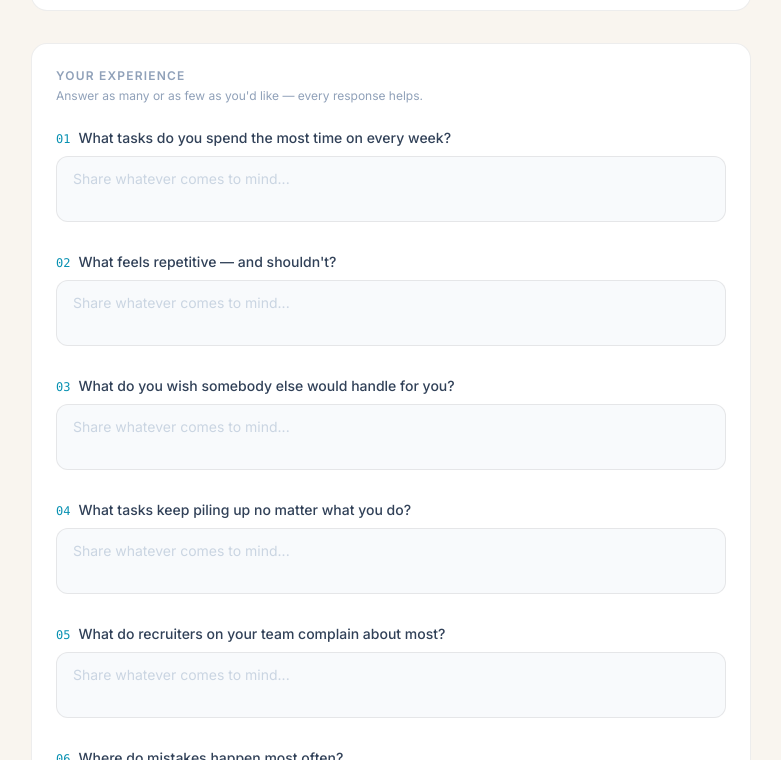
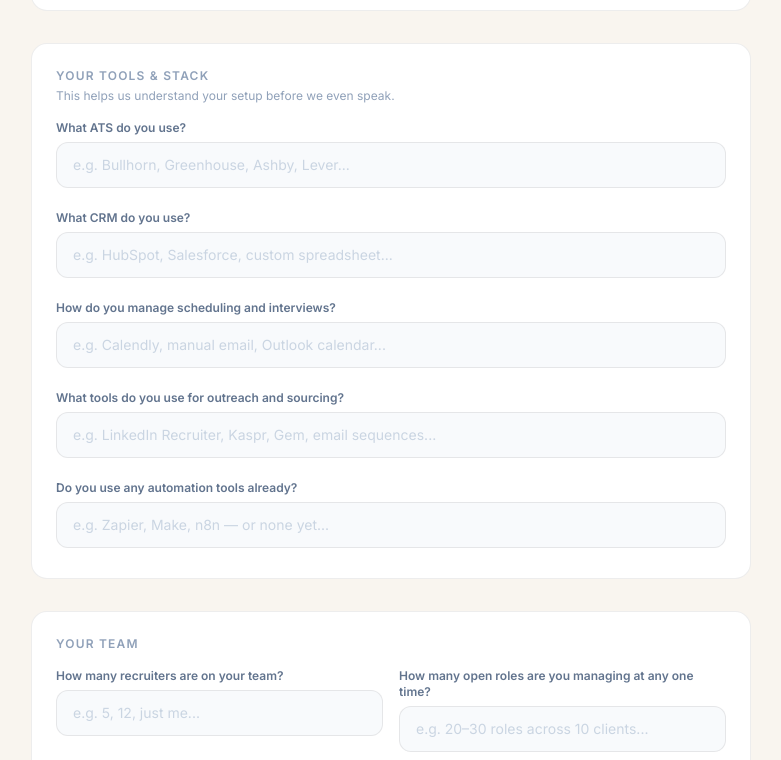
Before and after one commit to Anisabuilds/HireNove, a Next.js app: page /research in a window 1280 px wide. Shown: the part 520-1280 px from the top of the page, without its empty margins (249-1030 px from the left). Built offline with nearby package versions, Linux system fonts and the light colour scheme.

Commit message:
Expand research page: add tools, team, pain questions + warm thank you screen

```diff
--- a/app/research/page.tsx
+++ b/app/research/page.tsx
@@ -6,7 +6,24 @@ import { Loader2, ArrowRight, ArrowLeft } from "lucide-react";
 import { motion } from "framer-motion";
 import { cn } from "@/lib/utils";
 
-const questions = [
+const toolQuestions = [
+  { id: "t1", label: "What ATS do you use?", placeholder: "e.g. Bullhorn, Greenhouse, Ashby, Lever..." },
+  { id: "t2", label: "What CRM do you use?", placeholder: "e.g. HubSpot, Salesforce, custom spreadsheet..." },
+  { id: "t3", label: "How do you manage scheduling and interviews?", placeholder: "e.g. Calendly, manual email, Outlook calendar..." },
+  { id: "t4", label: "What tools do you use for outreach and sourcing?", placeholder: "e.g. LinkedIn Recruiter, Kaspr, Gem, email sequences..." },
+  { id: "t5", label: "Do you use any automation tools already?", placeholder: "e.g. Zapier, Make, n8n — or none yet..." },
+];
+
+const teamQuestions = [
+  { id: "s1", label: "How many recruiters are on your team?", placeholder: "e.g. 5, 12, just me..." },
+  { id: "s2", label: "How many open roles are you managing at any one time?", placeholder: "e.g. 20–30 roles across 10 clients..." },
+];
+
+const painQuestions = [
+  { id: "p1", label: "Have you tried to fix these problems before? What happened?", placeholder: "What did you try, and why didn't it stick?" },
+];
+
+const experienceQuestions = [
   { id: "q1",  label: "What tasks do you spend the most time on every week?" },
   { id: "q2",  label: "What feels repetitive — and shouldn't?" },
   { id: "q3",  label: "What do you wish somebody else would handle for you?" },
@@ -21,13 +38,18 @@ const questions = [
 
 type FormState = "idle" | "loading" | "success" | "error";
 
+const emptyForm = {
+  email: "", company: "",
+  t1: "", t2: "", t3: "", t4: "", t5: "",
+  s1: "", s2: "",
+  p1: "",
+  q1: "", q2: "", q3: "", q4: "", q5: "",
+  q6: "", q7: "", q8: "", q9: "", q10: "",
+};
+
 export default function ResearchPage() {
   const [formState, setFormState] = useState<FormState>("idle");
-  const [form, setForm] = useState({
-    email: "", company: "",
-    q1: "", q2: "", q3: "", q4: "", q5: "",
-    q6: "", q7: "", q8: "", q9: "", q10: "",
-  });
+  const [form, setForm] = useState(emptyForm);
 
   const set = (k: string, v: string) => setForm((p) => ({ ...p, [k]: v }));
 
@@ -39,7 +61,7 @@ export default function ResearchPage() {
       const res = await fetch("/api/research", {
         method: "POST",
         headers: { "Content-Type": "application/json" },
-        body: JSON.stringify({ ...form, name: "", phone: "", size: "", role: "" }),
+        body: JSON.stringify({ ...form, name: "", phone: "", size: form.s1, role: "" }),
       });
       if (!res.ok) throw new Error();
       setFormState("success");
@@ -56,10 +78,7 @@ export default function ResearchPage() {
           <Link href="/" className="relative h-7 w-32 block">
             <Image src="/logo-color.png" alt="HireNove" fill className="object-contain object-left" />
           </Link>
-          <Link
-            href="/"
-            className="flex items-center gap-1.5 text-xs font-medium text-slate-400 hover:text-slate-700 transition-colors"
-          >
+          <Link href="/" className="flex items-center gap-1.5 text-xs font-medium text-slate-400 hover:text-slate-700 transition-colors">
             <ArrowLeft size={13} />
             Back to site
           </Link>
@@ -71,27 +90,50 @@ export default function ResearchPage() {
           <motion.div
             initial={{ opacity: 0, y: 20 }}
             animate={{ opacity: 1, y: 0 }}
-            className="text-center py-20"
+            className="text-center py-24"
           >
-            <div
-              className="w-16 h-16 rounded-full flex items-center justify-center mx-auto mb-6"
-              style={{ background: "rgba(14,116,144,0.1)" }}
+            {/* Animated smile */}
+            <motion.div
+              initial={{ scale: 0.5, opacity: 0 }}
+              animate={{ scale: 1, opacity: 1 }}
+              transition={{ type: "spring", stiffness: 200, damping: 12 }}
+              className="text-7xl mb-8 select-none"
             >
-              <svg className="w-8 h-8 text-violet-600" fill="none" viewBox="0 0 24 24" stroke="currentColor" strokeWidth={1.5}>
-                <path strokeLinecap="round" strokeLinejoin="round" d="M5 13l4 4L19 7" />
-              </svg>
-            </div>
-            <h2 className="font-display font-bold text-slate-900 text-3xl mb-3">Thank you.</h2>
-            <p className="text-slate-500 text-base max-w-sm mx-auto mb-8 leading-relaxed">
-              Your responses have been saved. We review every submission carefully and use them to shape how we work.
-            </p>
-            <div className="flex items-center justify-center gap-4">
+              😊
+            </motion.div>
+            <motion.h2
+              initial={{ opacity: 0, y: 12 }}
+              animate={{ opacity: 1, y: 0 }}
+              transition={{ delay: 0.2 }}
+              className="font-display font-bold text-slate-900 text-3xl mb-3"
+            >
+              You're amazing. Thank you.
+            </motion.h2>
+            <motion.p
+              initial={{ opacity: 0, y: 12 }}
+              animate={{ opacity: 1, y: 0 }}
+              transition={{ delay: 0.35 }}
+              className="text-slate-500 text-base max-w-sm mx-auto mb-3 leading-relaxed"
+            >
+              Sharing your experience takes real trust — and it genuinely helps us build something better for recruitment teams like yours.
+            </motion.p>
+            <motion.p
+              initial={{ opacity: 0 }}
+              animate={{ opacity: 1 }}
+              transition={{ delay: 0.5 }}
+              className="text-slate-400 text-sm mb-10"
+            >
+              Every response is read carefully by Anisa personally.
+            </motion.p>
+            <motion.div
+              initial={{ opacity: 0 }}
+              animate={{ opacity: 1 }}
+              transition={{ delay: 0.6 }}
+              className="flex items-center justify-center gap-4"
+            >
               <button
-                onClick={() => {
-                  setFormState("idle");
-                  setForm({ email: "", company: "", q1: "", q2: "", q3: "", q4: "", q5: "", q6: "", q7: "", q8: "", q9: "", q10: "" });
-                }}
-                className="text-sm text-violet-600 hover:text-violet-500 font-medium transition-colors"
+                onClick={() => { setFormState("idle"); setForm(emptyForm); }}
+                className="text-sm text-[#0E7490] hover:text-[#0891B2] font-medium transition-colors"
               >
                 Submit another response
               </button>
@@ -99,18 +141,17 @@ export default function ResearchPage() {
               <Link href="/" className="text-sm text-slate-400 hover:text-slate-600 transition-colors">
                 Go back to HireNove →
               </Link>
-            </div>
+            </motion.div>
           </motion.div>
         ) : (
           <>
-            {/* Header */}
             <motion.div
               initial={{ opacity: 0, y: 20 }}
               animate={{ opacity: 1, y: 0 }}
               transition={{ duration: 0.5 }}
               className="mb-10"
             >
-              <p className="text-xs font-semibold uppercase tracking-widest text-violet-600 mb-3">Recruiter Research</p>
+              <p className="text-xs font-semibold uppercase tracking-widest text-[#0E7490] mb-3">Recruiter Research</p>
               <h1 className="text-3xl sm:text-4xl font-display font-bold text-slate-900 mb-4 leading-tight">
                 Help us understand what slows{" "}
                 <span className="gradient-text-static font-serif-accent">recruiters down.</span>
@@ -128,43 +169,36 @@ export default function ResearchPage() {
               onSubmit={handleSubmit}
               className="space-y-8"
             >
-              {/* Required fields */}
-              <div className="bg-white rounded-2xl p-6 border border-black/7 space-y-4">
-                <p className="text-xs font-semibold uppercase tracking-widest text-slate-400">About you</p>
+              {/* About you */}
+              <FormSection label="About you">
                 <div className="grid sm:grid-cols-2 gap-4">
-                  <Field
-                    label="Work email *"
-                    type="email"
-                    placeholder="jane@agency.com"
-                    value={form.email}
-                    onChange={(v) => set("email", v)}
-                    required
-                  />
-                  <Field
-                    label="Company name *"
-                    placeholder="Acme Recruitment"
-                    value={form.company}
-                    onChange={(v) => set("company", v)}
-                    required
-                  />
+                  <Field label="Work email *" type="email" placeholder="jane@agency.com" value={form.email} onChange={(v) => set("email", v)} required />
+                  <Field label="Company name *" placeholder="Acme Recruitment" value={form.company} onChange={(v) => set("company", v)} required />
                 </div>
-              </div>
+              </FormSection>
 
-              {/* Questions */}
-              <div className="bg-white rounded-2xl p-6 border border-black/7 space-y-6">
-                <div>
-                  <p className="text-xs font-semibold uppercase tracking-widest text-slate-400 mb-1">Your experience</p>
-                  <p className="text-slate-400 text-xs">Answer as many or as few as you'd like — every response helps.</p>
+              {/* Tools */}
+              <FormSection label="Your tools & stack" sub="This helps us understand your setup before we even speak.">
+                {toolQuestions.map((q) => (
+                  <TextArea key={q.id} label={q.label} placeholder={q.placeholder} value={form[q.id as keyof typeof form]} onChange={(v) => set(q.id, v)} rows={1} />
+                ))}
+              </FormSection>
+
+              {/* Team */}
+              <FormSection label="Your team">
+                <div className="grid sm:grid-cols-2 gap-4">
+                  {teamQuestions.map((q) => (
+                    <Field key={q.id} label={q.label} placeholder={q.placeholder} value={form[q.id as keyof typeof form]} onChange={(v) => set(q.id, v)} />
+                  ))}
                 </div>
-                {questions.map((q, i) => (
-                  <motion.div
-                    key={q.id}
-                    initial={{ opacity: 0, y: 10 }}
-                    animate={{ opacity: 1, y: 0 }}
-                    transition={{ duration: 0.3, delay: 0.15 + i * 0.04 }}
-                  >
+              </FormSection>
+
+              {/* Experience */}
+              <FormSection label="Your experience" sub="Answer as many or as few as you'd like — every response helps.">
+                {experienceQuestions.map((q, i) => (
+                  <motion.div key={q.id} initial={{ opacity: 0, y: 10 }} animate={{ opacity: 1, y: 0 }} transition={{ duration: 0.3, delay: 0.15 + i * 0.04 }}>
                     <label className="block text-sm font-medium text-slate-700 mb-2">
-                      <span className="text-violet-500 font-mono text-xs mr-2">{String(i + 1).padStart(2, "0")}</span>
+                      <span className="text-[#0E7490] font-mono text-xs mr-2">{String(i + 1).padStart(2, "0")}</span>
                       {q.label}
                     </label>
                     <textarea
@@ -172,11 +206,18 @@ export default function ResearchPage() {
                       value={form[q.id as keyof typeof form]}
                       onChange={(e) => set(q.id, e.target.value)}
                       placeholder="Share whatever comes to mind..."
-                      className="w-full px-4 py-3 rounded-xl text-sm text-slate-900 placeholder-slate-300 bg-slate-50 border border-black/8 focus:outline-none focus:border-violet-400 focus:bg-white transition-all duration-200 resize-none"
+                      className="w-full px-4 py-3 rounded-xl text-sm text-slate-900 placeholder-slate-300 bg-slate-50 border border-black/8 focus:outline-none focus:border-[#0E7490] focus:bg-white transition-all duration-200 resize-none"
                     />
                   </motion.div>
                 ))}
-              </div>
+              </FormSection>
+
+              {/* Past attempts */}
+              <FormSection label="Previous attempts">
+                {painQuestions.map((q) => (
+                  <TextArea key={q.id} label={q.label} placeholder={q.placeholder} value={form[q.id as keyof typeof form]} onChange={(v) => set(q.id, v)} rows={3} />
+                ))}
+              </FormSection>
 
               {formState === "error" && (
                 <p className="text-red-500 text-sm">Something went wrong. Please try again.</p>
@@ -188,7 +229,7 @@ export default function ResearchPage() {
                   type="submit"
                   disabled={formState === "loading"}
                   className={cn(
-                    "inline-flex items-center gap-2 px-6 py-3 bg-violet-600 hover:bg-violet-500 text-white font-semibold rounded-xl text-sm transition-all duration-200 shadow-md hover:shadow-violet-500/25",
+                    "inline-flex items-center gap-2 px-6 py-3 bg-[#0E7490] hover:bg-[#0891B2] text-white font-semibold rounded-xl text-sm transition-all duration-200 shadow-md",
                     formState === "loading" && "opacity-60 cursor-not-allowed"
                   )}
                 >
@@ -207,6 +248,18 @@ export default function ResearchPage() {
   );
 }
 
+function FormSection({ label, sub, children }: { label: string; sub?: string; children: React.ReactNode }) {
+  return (
+    <div className="bg-white rounded-2xl p-6 border border-black/7 space-y-4">
+      <div>
+        <p className="text-xs font-semibold uppercase tracking-widest text-slate-400">{label}</p>
+        {sub && <p className="text-slate-400 text-xs mt-1">{sub}</p>}
+      </div>
+      {children}
+    </div>
+  );
+}
+
 function Field({ label, type = "text", placeholder, value, onChange, required }: {
   label: string; type?: string; placeholder: string;
   value: string; onChange: (v: string) => void; required?: boolean;
@@ -220,8 +273,26 @@ function Field({ label, type = "text", placeholder, value, onChange, required }:
         value={value}
         onChange={(e) => onChange(e.target.value)}
         placeholder={placeholder}
-        className="w-full px-4 py-3 rounded-xl text-sm text-slate-900 placeholder-slate-300 bg-slate-50 border border-black/8 focus:outline-none focus:border-violet-400 focus:bg-white transition-all duration-200"
+        className="w-full px-4 py-3 rounded-xl text-sm text-slate-900 placeholder-slate-300 bg-slate-50 border border-black/8 focus:outline-none focus:border-[#0E7490] focus:bg-white transition-all duration-200"
       />
     </div>
   );
 }
+
+function TextArea({ label, placeholder, value, onChange, rows = 2 }: {
+  label: string; placeholder: string;
+  value: string; onChange: (v: string) => void; rows?: number;
+}) {
+  return (
+    <div>
+      <label className="block text-xs font-semibold text-slate-500 mb-1.5">{label}</label>
+      <textarea
+        rows={rows}
+        value={value}
+        onChange={(e) => onChange(e.target.value)}
+        placeholder={placeholder}
+        className="w-full px-4 py-3 rounded-xl text-sm text-slate-900 placeholder-slate-300 bg-slate-50 border border-black/8 focus:outline-none focus:border-[#0E7490] focus:bg-white transition-all duration-200 resize-none"
+      />
+    </div>
+  );
+}
```
